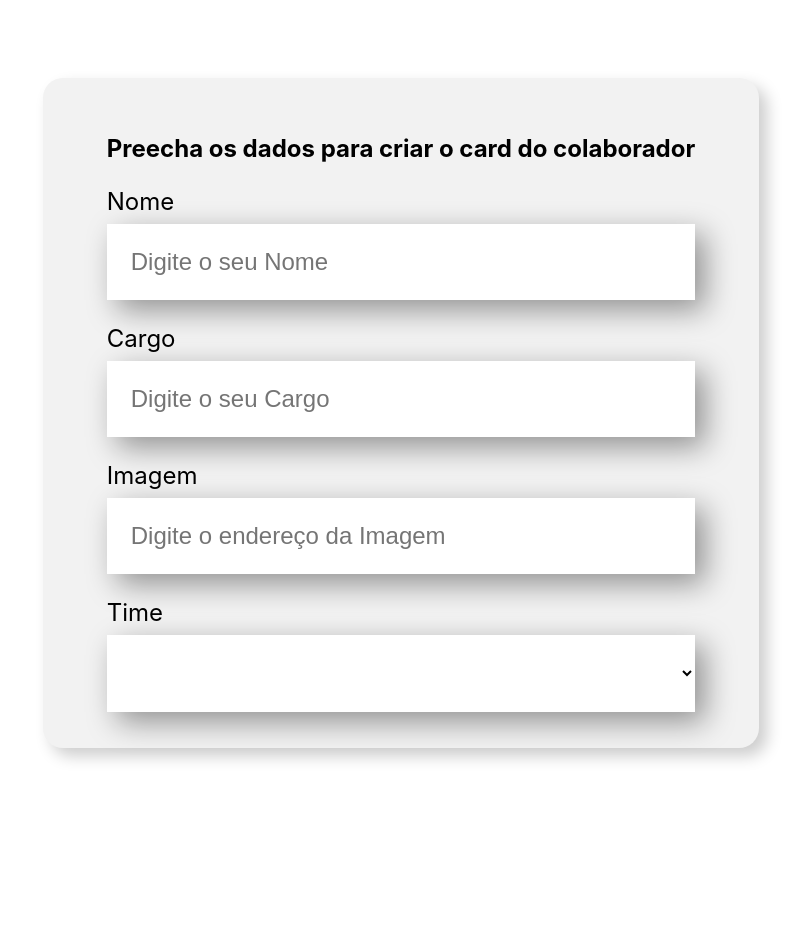
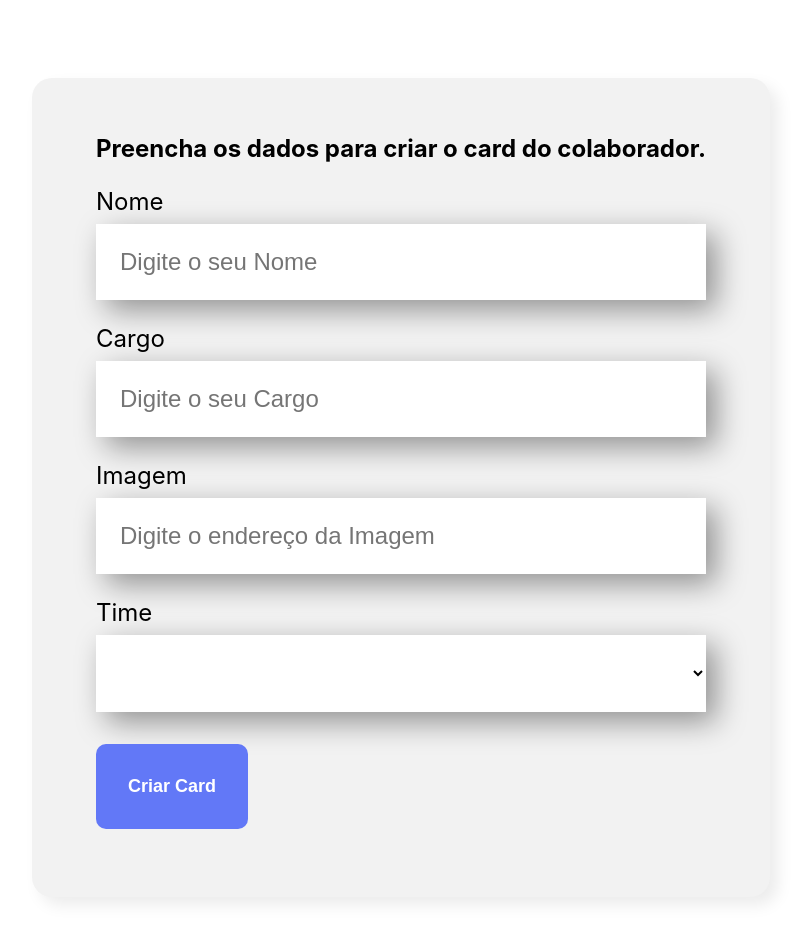
Before and after one commit to MatheusGrenat/organo, a JavaScript app: page / in a window 1280 px wide. Shown: the part 500-1440 px from the top of the page, without its empty margins (239-1045 px from the left). Before the commit the page ends 1328 px from the top, so only its background shows below. Built offline with nearby package versions, Linux system fonts and the light colour scheme; the HTML template or start-up script is replaced by a standard one.

Commit message:
Criando e estilizando o componente Botao

```diff
--- /dev/null
+++ b/src/componentes/Botao/index.js
@@ -0,0 +1,11 @@
+import './styles.css'
+
+const Botao = (props) => {
+    return(
+        <button className='botao'>
+            {props.children}
+        </button>
+    )
+}
+
+export default Botao
--- /dev/null
+++ b/src/componentes/Botao/styles.css
@@ -0,0 +1,15 @@
+.botao {
+    background-color: #6278f7;
+    border-radius: 10px;
+    font-weight: 700;
+    font-size: 18px;
+    padding: 32px;
+    border: none;
+    cursor: pointer;
+    color: #FFF;
+    margin: 32px 0;
+}
+
+.botao:hover {
+    color: #95FFD4;
+}
--- a/src/componentes/Formulario/index.js
+++ b/src/componentes/Formulario/index.js
@@ -1,3 +1,4 @@
+import Botao from '../Botao'
 import CampoTexto from '../CampoTexto'
 import ListaSuspensa from '../ListaSuspensa'
 import './styles.css'
@@ -17,11 +18,14 @@ const Formulario = () => {
     return(
         <section className='formulario'>
             <form>
-                <h2>Preecha os dados para criar o card do colaborador</h2>
+                <h2>Preencha os dados para criar o card do colaborador.</h2>
                 <CampoTexto label="Nome" placeholder="Digite o seu Nome"/>
                 <CampoTexto label="Cargo" placeholder="Digite o seu Cargo"/>
                 <CampoTexto label="Imagem" placeholder="Digite o endereço da Imagem"/>
                 <ListaSuspensa label="Time" itens={times} />
+                <Botao>
+                    Criar Card
+                </Botao>
             </form>
 
 
--- a/src/componentes/Formulario/styles.css
+++ b/src/componentes/Formulario/styles.css
@@ -2,6 +2,7 @@
     display: flex;
     justify-content: center;
     margin: 80px 0;
+
 }
 
 .formulario form {
@@ -9,5 +10,5 @@
     background-color: #f2f2f2;
     border-radius: 20px;
     padding: 36px 64px;
-    box-shadow: 8px 8px 16px rgba(0, 0, 0, 0.2);
+    box-shadow: 8px 8px 16px rgba(0, 0, 0, 0.08);
 }
```
